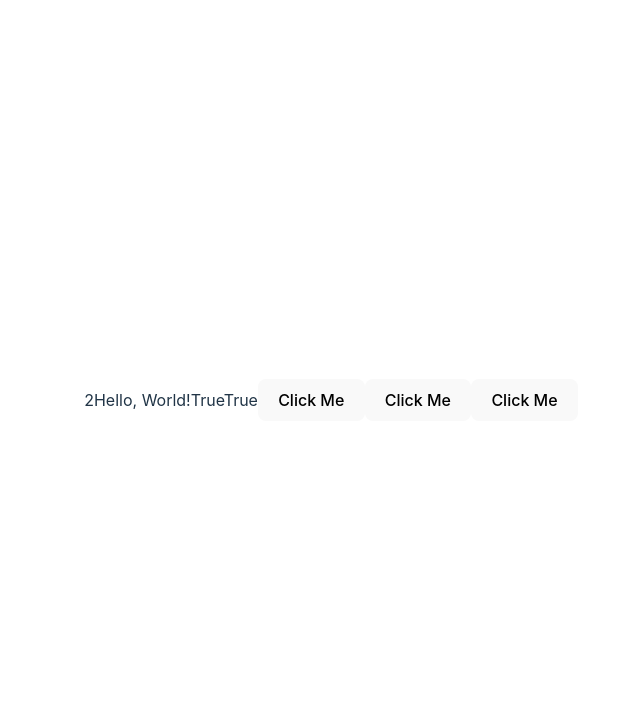
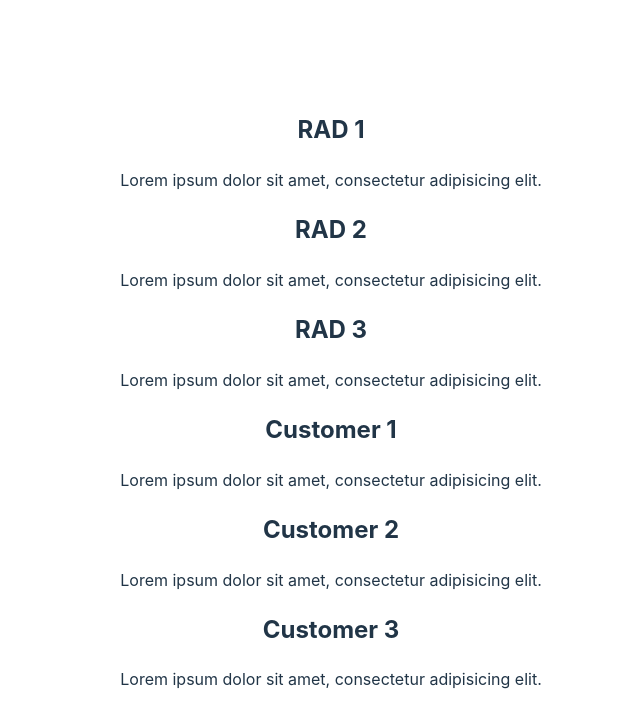
Before and after one commit to In-Class-Projects/react_demo_start, a React (Vite) app: page / in a window 1280 px wide. Shown: the top 728 px of the page, without its empty margins (309-949 px from the left). Built offline with nearby package versions, Linux system fonts and the light colour scheme.

Commit message:
pass the object type & normal value to function

```diff
--- a/src/App.tsx
+++ b/src/App.tsx
@@ -1,31 +1,21 @@
 import './App.css'
-import {FancyButton, SmallButton} from "./Button.tsx"
-import Button from "./Button.tsx"
+import Item from "./components/item.tsx";
+import {Customer} from "./components/item.tsx";
+
 function App() {
-
-    const content : string = "Hello, World!"
-
-    const bool : boolean = true;
-    let contentOfBool : string;
-
-    if (bool) {
-        contentOfBool = "True";
-    } else {
-        contentOfBool = "False";
-    }
-
 
     return (
         <>
-            {1+1}
-            {content}
-            {contentOfBool}
-            {bool ? "True" : "False"}
-            <Button></Button>
-            <FancyButton/>
-            <SmallButton/>
+            <Item title={"RAD 1"} desc={"Lorem ipsum dolor sit amet, consectetur adipisicing elit."}></Item>
+            <Item title={"RAD 2"} desc={"Lorem ipsum dolor sit amet, consectetur adipisicing elit."}></Item>
+            <Item title={"RAD 3"} desc={"Lorem ipsum dolor sit amet, consectetur adipisicing elit."}></Item>
+
+            <Customer title={"Customer 1"} desc={"Lorem ipsum dolor sit amet, consectetur adipisicing elit."}></Customer>
+            <Customer title={"Customer 2"} desc={"Lorem ipsum dolor sit amet, consectetur adipisicing elit."}></Customer>
+            <Customer title={"Customer 3"} desc={"Lorem ipsum dolor sit amet, consectetur adipisicing elit."}></Customer>
         </>
     )
 }
 
+
 export default App
--- /dev/null
+++ b/src/components/item.tsx
@@ -0,0 +1,16 @@
+export default function Item({title, desc}: {title: string, desc: string}) {
+    return (
+        <>
+            <h2>{title}</h2>
+            <p>{desc}</p>
+        </>
+    )
+}
+export function Customer(props : {title: string, desc: string}) {
+    return (
+        <>
+            <h2>{props.title}</h2>
+            <p>{props.desc}</p>
+        </>
+    )
+}
```
